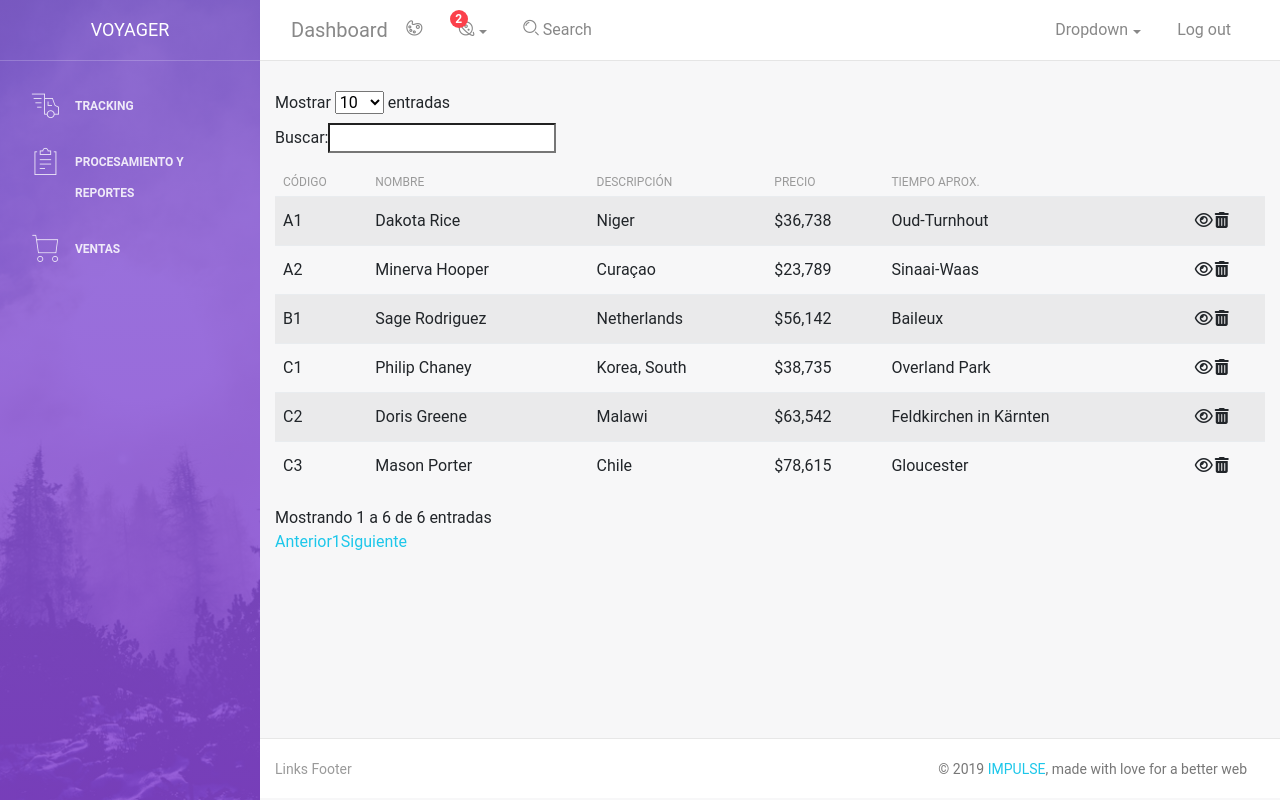
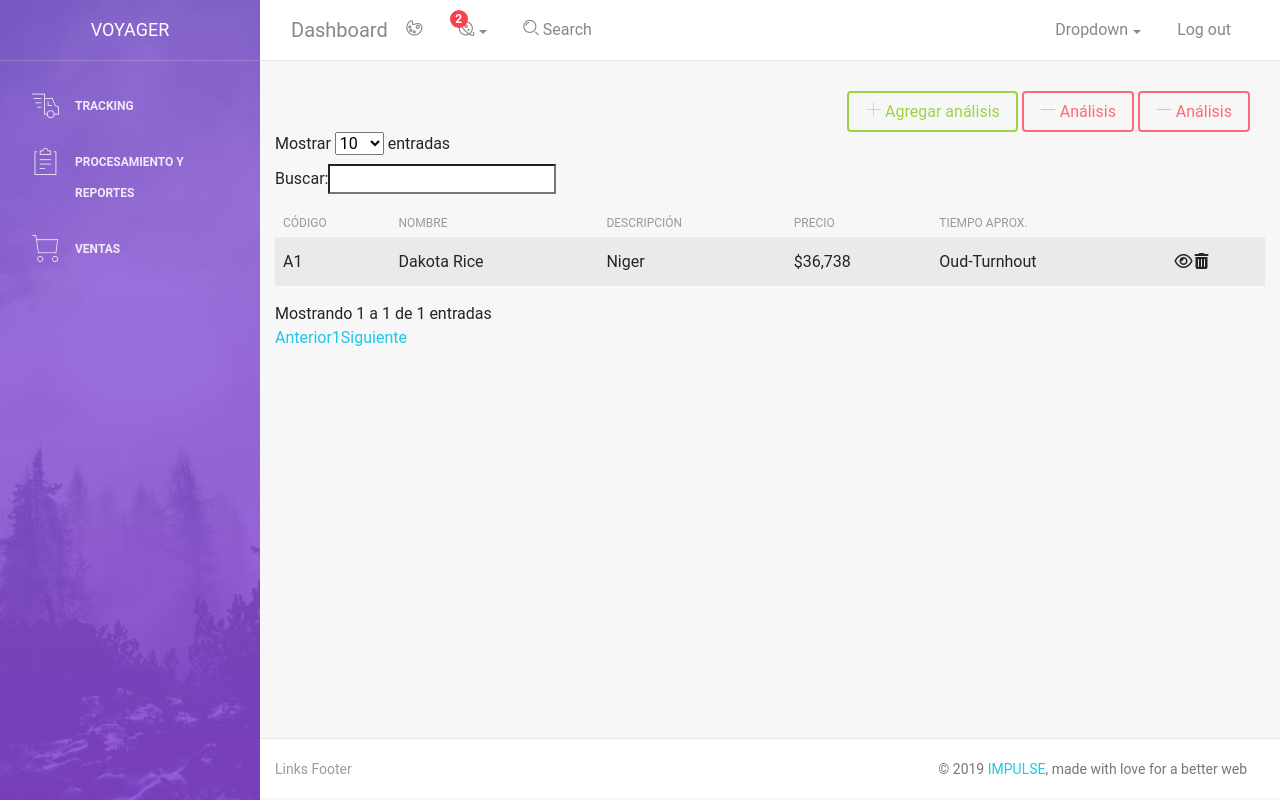
Before and after one commit to ArturoGuevara/Voyager_2, a Django app: page /ventas/ver_catalogo in a window 1280 px wide. Run offline with Django 3.2, Linux system fonts and the light colour scheme; some libraries are stand-ins or nearby versions.

Commit message:
Agregar modals de crud de analisis

```diff
--- a/voyager/ventas/static/ventas/js/table.js
+++ b/voyager/ventas/static/ventas/js/table.js
@@ -1,5 +1,5 @@
 $(document).ready(function(){
-  $('#example').DataTable( {
+  $('#tabla_analisis').DataTable( {
     language: {
         "decimal": "",
         "emptyTable": "No hay información",
--- a/voyager/ventas/templates/ventas/catalogo.html
+++ b/voyager/ventas/templates/ventas/catalogo.html
@@ -1,9 +1,21 @@
+<!-- Vista principal de la USV07-07 -->
 {% extends 'root/base.html' %}
 {% load static %}
 
 {% block content %}
+<div class="text-center text-md-right">
+    <button type="button" class="btn btn-success" data-toggle="modal" data-target="#agregar_analisis">
+        <i class="nc-icon nc-simple-add"></i> Agregar análisis
+    </button>
+    <button type="button" class="btn btn-danger" data-toggle="modal" data-target="#borrar_analisis">
+        <i class="nc-icon nc-simple-delete"></i> Análisis
+    </button>
+    <button type="button" class="btn btn-danger" data-toggle="modal" data-target="#ver_analisis">
+        <i class="nc-icon nc-simple-delete"></i> Análisis
+    </button>
+</div>
 <div class="table-responsive table-full-width">
-	<table class="table table-hover table-striped" id="example">
+    <table class="table table-hover table-striped" id="tabla_analisis">
         <thead>
             <th>Código</th>
             <th>Nombre</th>
@@ -21,49 +33,12 @@
                 <td>Oud-Turnhout</td>
                 <td><i class="fa fa-eye"> </i><i class="fa fa-trash"></i></td>
             </tr>
-			<tr>
-				<td>A2</td>
-				<td>Minerva Hooper</td>
-				<td>Curaçao</td>
-        <td>$23,789</td>
-				<td>Sinaai-Waas</td>
-        <td><i class="fa fa-eye"> </i><i class="fa fa-trash"></i></td>
-			</tr>
-			<tr>
-				<td>B1</td>
-				<td>Sage Rodriguez</td>
-        <td>Netherlands</td>
-				<td>$56,142</td>
-				<td>Baileux</td>
-        <td><i class="fa fa-eye"> </i><i class="fa fa-trash"></i></td>
-			</tr>
-			<tr>
-				<td>C1</td>
-				<td>Philip Chaney</td>
-        <td>Korea, South</td>
-				<td>$38,735</td>
-				<td>Overland Park</td>
-        <td><i class="fa fa-eye"> </i><i class="fa fa-trash"></i></td>
-			</tr>
-			<tr>
-				<td>C2</td>
-				<td>Doris Greene</td>
-        <td>Malawi</td>
-				<td>$63,542</td>
-				<td>Feldkirchen in Kärnten</td>
-        <td><i class="fa fa-eye"> </i><i class="fa fa-trash"></i></td>
-			</tr>
-			<tr>
-				<td>C3</td>
-				<td>Mason Porter</td>
-        <td>Chile</td>
-				<td>$78,615</td>
-				<td>Gloucester</td>
-        <td><i class="fa fa-eye"> </i><i class="fa fa-trash"></i></td>
-			</tr>
         </tbody>
     </table>
 </div>
+{% include './modals/agregar.html' %}
+{% include './modals/borrar.html' %}
+{% include './modals/visualizar.html' %}
 {% endblock content %}
 
 {% block optionalJS %}
--- /dev/null
+++ b/voyager/ventas/templates/ventas/modals/agregar.html
@@ -0,0 +1,20 @@
+<!-- Modal que forma parte de la USV07-07 -->
+<div class="modal fade" id="agregar_analisis" tabindex="-1" role="dialog" aria-labelledby="agragar_analisis_modal" aria-hidden="true">
+    <div class="modal-dialog" role="document">
+        <div class="modal-content">
+            <div class="modal-header">
+                <h5 class="modal-title w-100 text-center" id="exampleModalLongTitle">Agregar Análisis</h5>
+                <button type="button" class="close" data-dismiss="modal" aria-label="Close">
+                    <span aria-hidden="true">&times;</span>
+                </button>
+            </div>
+            <div class="modal-body">
+                Lorem ipsum dolor sit amet, consectetur adipisicing elit. Numquam maxime quod provident veniam ea soluta odio facilis eos assumenda eligendi, dignissimos nisi quis, molestias, nobis voluptatem adipisci at beatae. Omnis.
+            </div>
+            <div class="modal-footer">
+                <button type="button" class="btn btn-danger" data-dismiss="modal">Cerrar</button>
+                <button type="submit" class="btn btn-success">Guardar</button>
+            </div>
+        </div>
+    </div>
+</div>
--- /dev/null
+++ b/voyager/ventas/templates/ventas/modals/borrar.html
@@ -0,0 +1,25 @@
+<!-- Modal que forma parte de la USV07-07 -->
+<div class="modal fade" id="borrar_analisis" tabindex="-1" role="dialog" aria-labelledby="borrar_analisi_modal" aria-hidden="true">
+    <div class="modal-dialog modal-danger modal-dialog-centered modal-" role="document">
+        <div class="modal-content">
+            <div class="modal-header">
+                <button type="button" class="close" data-dismiss="modal" aria-label="Close">
+                    <span aria-hidden="true">×</span>
+                </button>
+            </div>
+            <div class="modal-body">
+                <div class="py-3 text-center">
+                    <i class="nc-icon nc-bell-55" style="font-size: 45px;"></i>
+                    <h4 class="text-uppercase mt-4">¡Estás a punto de borrar un anális!</h4>
+                    <p class="">
+                        Si le das a borrar no podrás recuperar la información
+                    </p>
+                </div>
+            </div>
+            <div class="modal-footer">
+                <button type="button" class="btn btn-success">Borrar</button>
+                <button type="button" class="btn btn-danger ml-auto" data-dismiss="modal">Cancelar</button>
+            </div>
+        </div>
+    </div>
+</div>
--- /dev/null
+++ b/voyager/ventas/templates/ventas/modals/visualizar.html
@@ -0,0 +1,45 @@
+<!-- Modal que forma parte de la USV07-07 -->
+<div class="modal fade" id="ver_analisis" tabindex="-1" role="dialog" aria-labelledby="ver_analisis_modal" aria-hidden="true">
+    <div class="modal-dialog modal-lg" role="document">
+        <div class="modal-content">
+            <div class="modal-header">
+                <h5 class="modal-title w-100 text-center" id="exampleModalLongTitle">Información de Análisis</h5>
+                <button type="button" class="close" data-dismiss="modal" aria-label="Close">
+                    <span aria-hidden="true">&times;</span>
+                </button>
+            </div>
+            <div class="modal-body">
+                <div class="d-block m-4" id="ver_info">
+                    <div class="row my-3">
+                        <div class="col-sm-12 col-md-6 font-weight-bold">
+                            Código: <span id="codigo_analisis" class="text-justify font-weight-normal">A1</span>
+                        </div>
+                        <div class="col-sm-12 col-md-6 font-weight-bold">
+                            Nombre: <span id="nombre_analisis" class="text-justify font-weight-normal">Análisis A1</span>
+                        </div>
+                    </div>
+                    <div class="row my-3">
+                        <div class="col-sm-12 col-md-6 font-weight-bold">
+                            Precio: <span id="precio_analisis" class="text-justify font-weight-normal">$1,000</span>
+                        </div>
+                        <div class="col-sm-12 col-md-6 font-weight-bold">
+                            Fecha: <span id="fecha_analisis" class="text-justify font-weight-normal">01/10/2019</span>
+                        </div>
+                    </div>
+                    <div class="row my-3">
+                        <div class="col-sm-12 font-weight-bold">
+                            Descripción: <span id="descripcion_analisis" class="text-justify font-weight-normal">Lorem ipsum dolor sit amet, consectetur adipisicing elit. Ipsa, at aperiam voluptatum soluta cumque, et veniam doloremque deleniti adipisci placeat, quo quam iste libero inventore ea beatae provident repudiandae animi.</span>
+                        </div>
+                    </div>
+                </div>
+                <div class="d-none" id="editar_info">
+
+                </div>
+            </div>
+            <div class="modal-footer">
+                <button type="button" class="btn btn-danger" data-dismiss="modal">Cerrar</button>
+                <button type="submit" class="btn btn-success">Guardar</button>
+            </div>
+        </div>
+    </div>
+</div>
```
Also changed, not shown: voyager/ventas/views.py (line endings or trailing spaces). Lines whose indentation alone changed are shown as unchanged.
